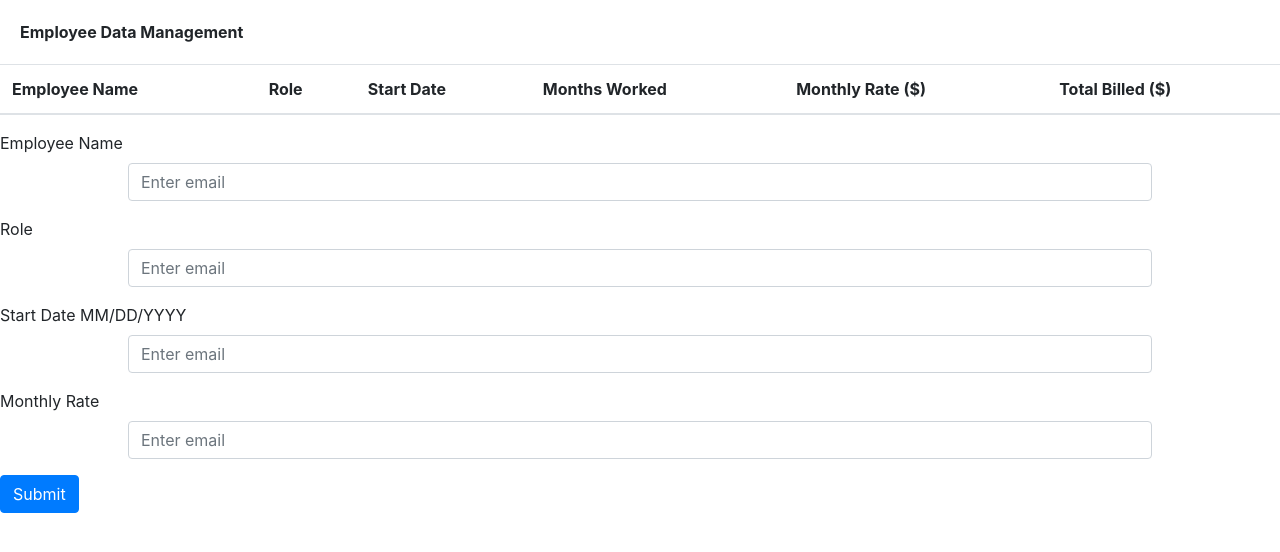
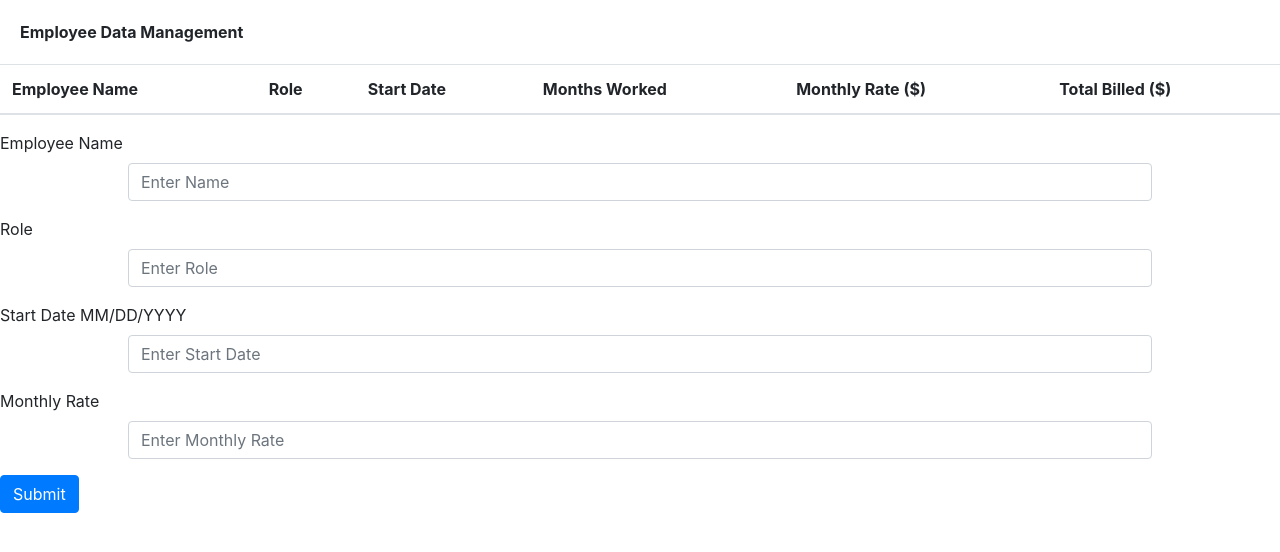
Before and after one commit to ALayendecker/Timesheet, a plain HTML site: page index.html in a window 1280 px wide. Drawn offline with nearby package versions, Linux system fonts and the light colour scheme.

Commit message:
modified html

```diff
--- a/index.html
+++ b/index.html
@@ -30,19 +30,19 @@
     <form>
         <div class="form-group">
           <label for="exampleInputEmail1">Employee Name</label>
-          <input type="email" class="form-control" id="employee-name" aria-describedby="emailHelp" placeholder="Enter email">
+          <input type="email" class="form-control" id="employee-name" aria-describedby="emailHelp" placeholder="Enter Name">
         </div>
         <div class="form-group">
             <label for="exampleInputEmail1">Role</label>
-            <input type="email" class="form-control" id="role" aria-describedby="emailHelp" placeholder="Enter email">
+            <input type="email" class="form-control" id="role" aria-describedby="emailHelp" placeholder="Enter Role">
           </div>
           <div class="form-group">
               <label for="exampleInputEmail1">Start Date MM/DD/YYYY</label>
-              <input type="email" class="form-control" id="start-date" aria-describedby="emailHelp" placeholder="Enter email">
+              <input type="email" class="form-control" id="start-date" aria-describedby="emailHelp" placeholder="Enter Start Date">
             </div>
             <div class="form-group">
                 <label for="exampleInputEmail1">Monthly Rate</label>
-                <input type="email" class="form-control" id="monthly-rate" aria-describedby="emailHelp" placeholder="Enter email">
+                <input type="email" class="form-control" id="monthly-rate" aria-describedby="emailHelp" placeholder="Enter Monthly Rate">
               </div>
 
         <button type="submit" class="btn btn-primary">Submit</button>
```
